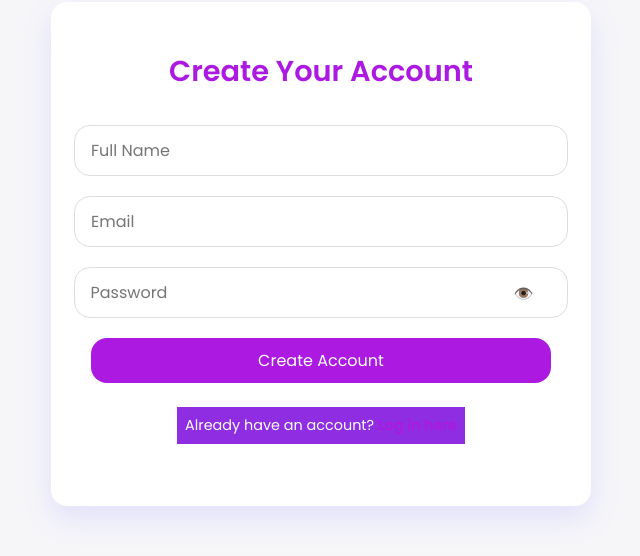
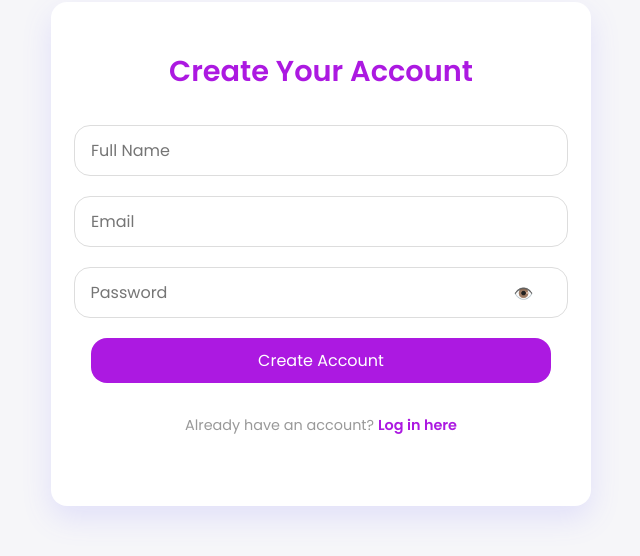
Before and after one commit to SamirSas1/LostAndFound-AUB-Frontend, a React (Create React App) app in the folder lost-and-found-frontend/: page /signup in a window 1280 px wide. Shown: the part 178-734 px from the top of the page, without its empty margins (319-959 px from the left). Built offline with nearby package versions, Linux system fonts and the light colour scheme; what amazon-cognito-identity-js would draw is missing.

Commit message:
FINAL SIGNUP

```diff
--- a/lost-and-found-frontend/src/pages/Signup.jsx
+++ b/lost-and-found-frontend/src/pages/Signup.jsx
@@ -80,8 +80,9 @@ const Signup = () => {
         <button type="submit">Create Account</button>
 
         <p className="login-redirect">
-          Already have an account? <Link to="/login">Log in here</Link>
-        </p>
+  Already have an account? <Link to="/login">Log in here</Link>
+</p>
+
       </form>
     </div>
   );
--- a/lost-and-found-frontend/src/styles/Signup.css
+++ b/lost-and-found-frontend/src/styles/Signup.css
@@ -60,15 +60,16 @@
   }
   .login-redirect {
     margin-top: 1.5rem;
+    font-size: 0.95rem;
+    color: var(--gray) !important;
     text-align: center;
-    font-size: 0.95rem;
-    color: #333;
-    font-weight: 500;
-    background: none;
+    background-color: transparent !important
+
+
   }
 
   .login-redirect a {
-    color: var(--primary); /* keep the purple accent */
+    color: var(--primary);
     font-weight: 600;
     text-decoration: none;
   }
```
